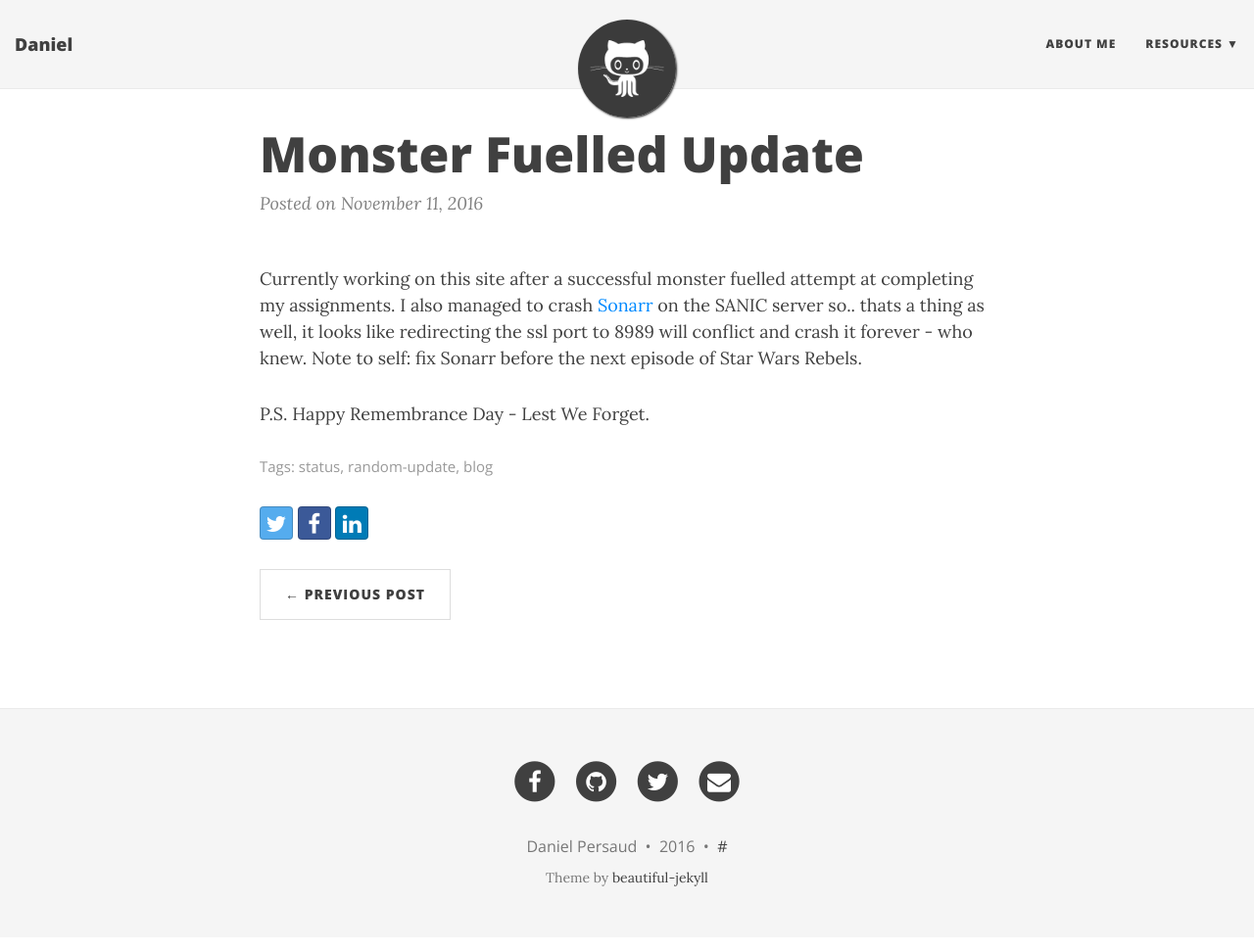
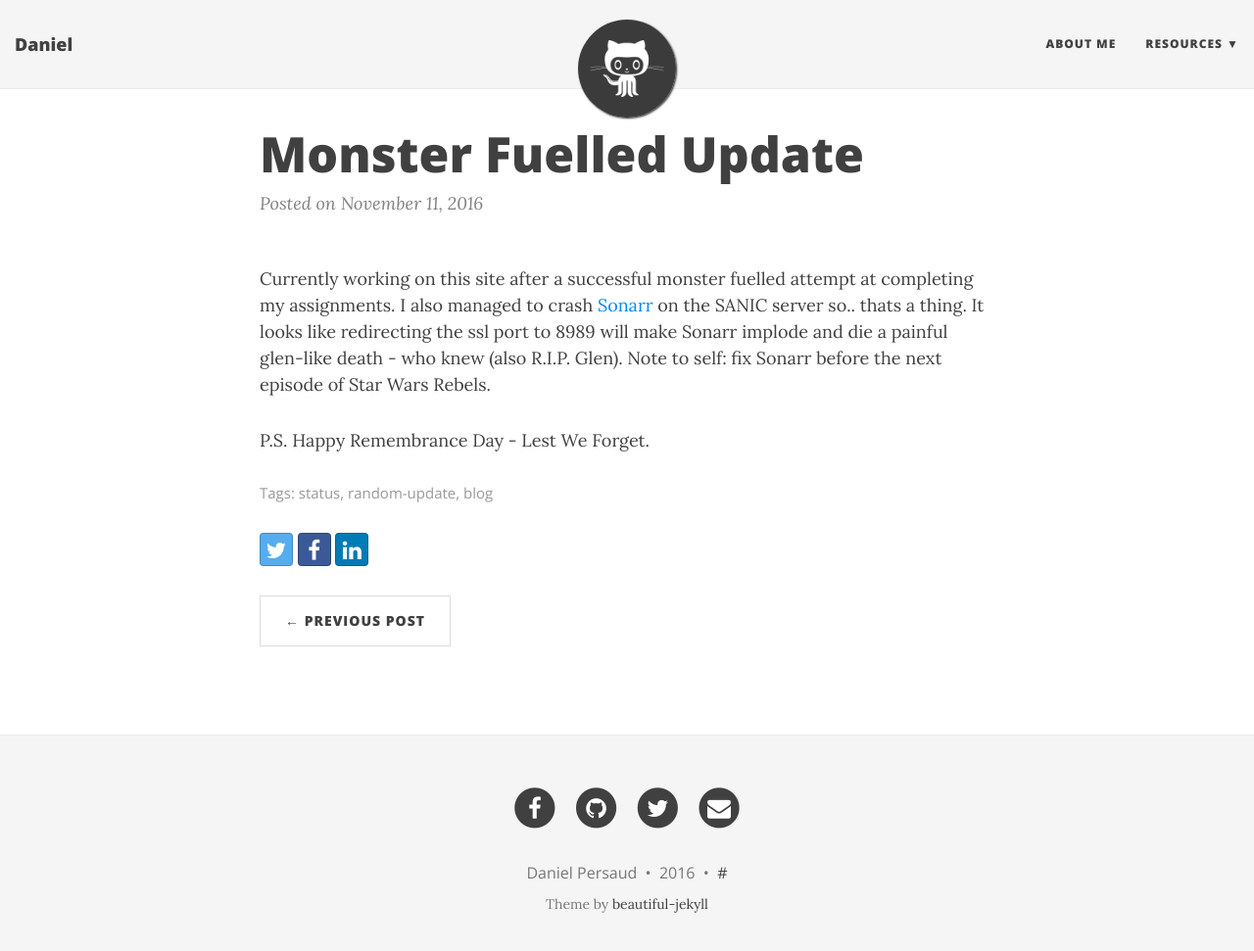
Before and after one commit to persa188/persa188.github.io, a Jekyll site: the page built from _posts/2016-11-11-status.md, in a window 1280 px wide and 984 px high. Shown: the top 971 px of the window at 98% size. Built offline with Jekyll 4.4.1, drawn with Linux system fonts in a browser that asks for light colours; nearby versions of some CDN libraries.

```diff
--- a/_posts/2016-11-11-status.md
+++ b/_posts/2016-11-11-status.md
@@ -4,6 +4,6 @@
 tags: [status, random-update, blog]
 ---
 
-Currently working on this site after a successful monster fuelled attempt at completing my assignments. I also managed to crash [Sonarr](https://sonarr.tv) on the SANIC server so.. thats a thing as well, it looks like redirecting the ssl port to 8989 will conflict and crash it forever - who knew. Note to self: fix Sonarr before the next episode of Star Wars Rebels.
+Currently working on this site after a successful monster fuelled attempt at completing my assignments. I also managed to crash [Sonarr](https://sonarr.tv) on the SANIC server so.. thats a thing. It looks like redirecting the ssl port to 8989 will make Sonarr implode and die a painful glen-like death - who knew (also R.I.P. Glen). Note to self: fix Sonarr before the next episode of Star Wars Rebels.
 
 P.S. Happy Remembrance Day - Lest We Forget.
```
